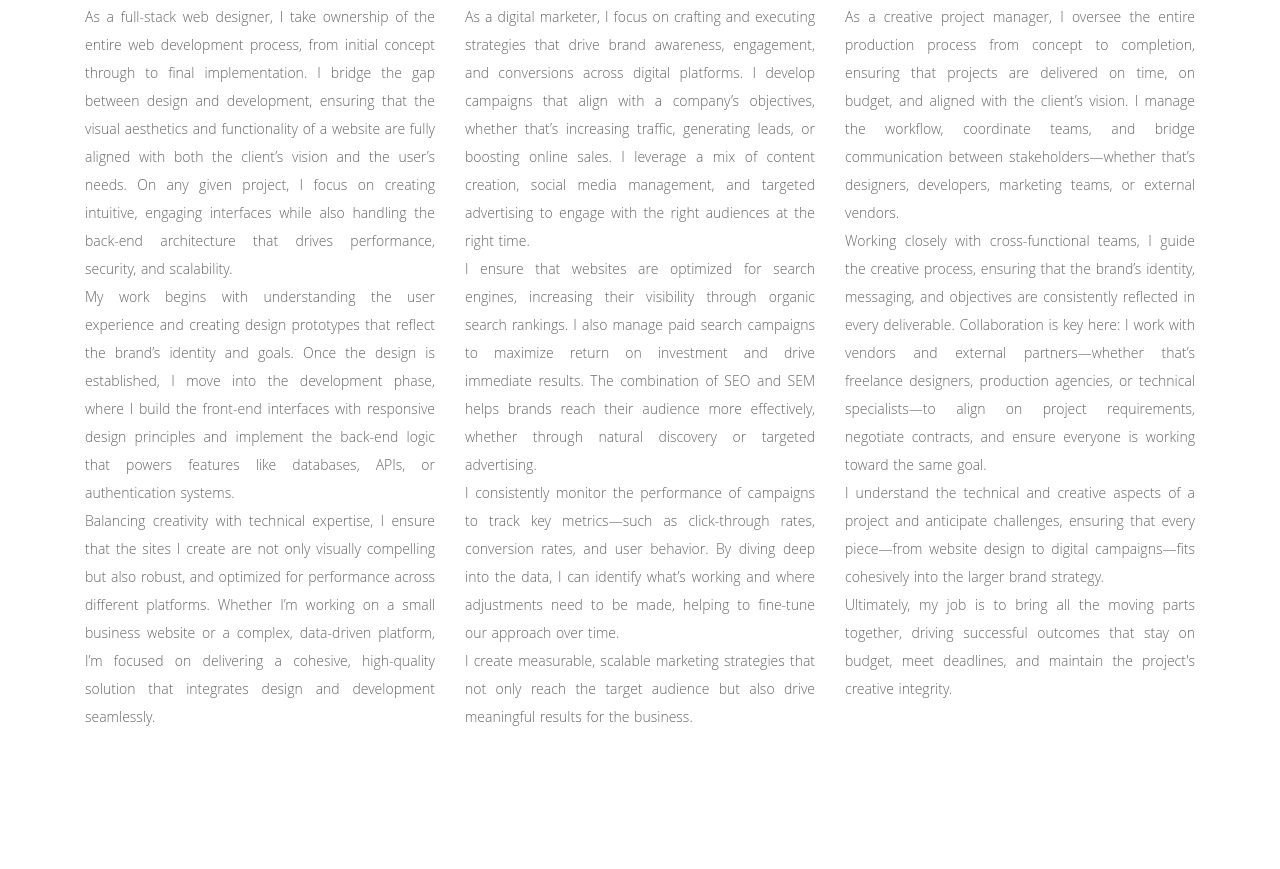
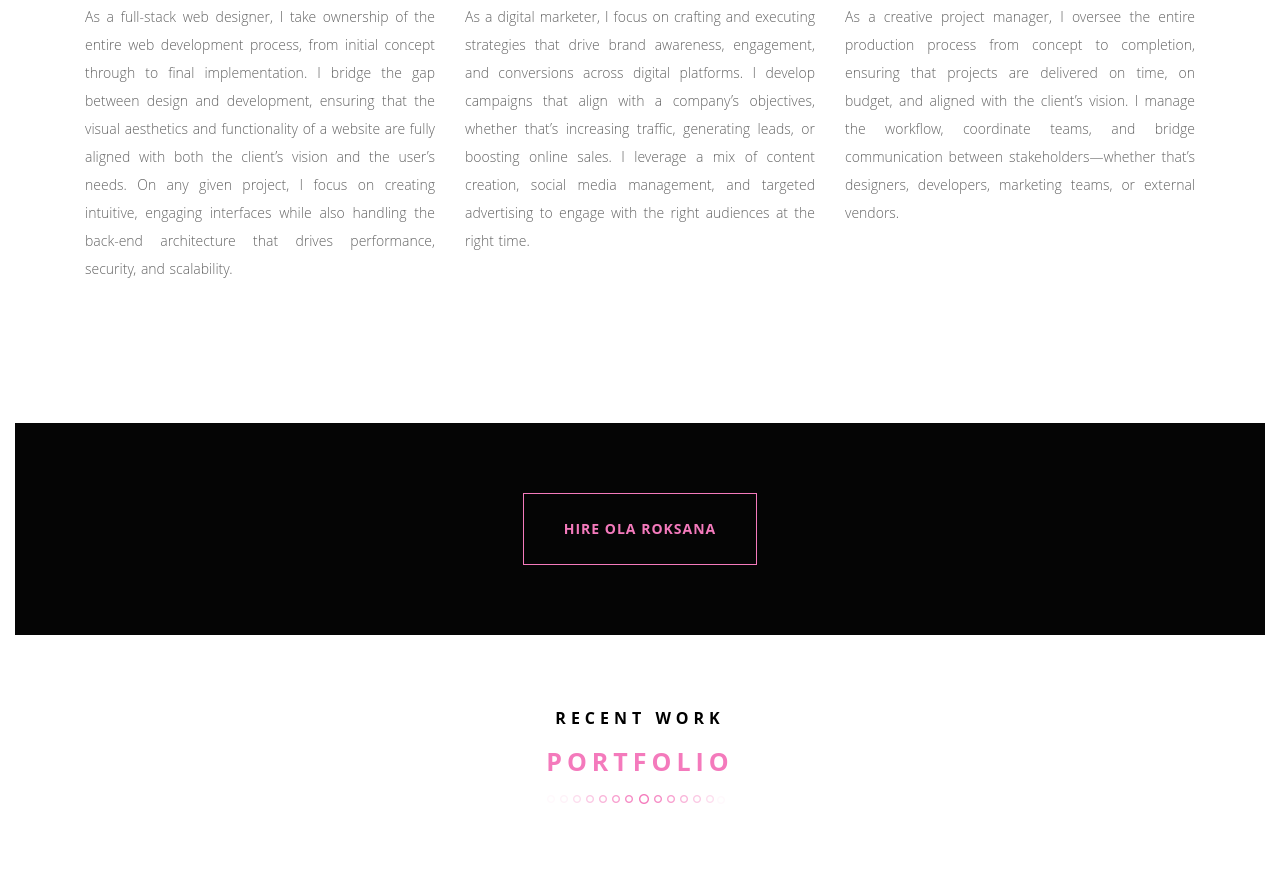
Before and after one commit to olaroks/portfolio, a plain HTML site: page index.html in a window 1280 px wide. Shown: the part 1708-2577 px from the top of the page. Drawn offline with nearby package versions, Linux system fonts and the light colour scheme; some packages are replaced by stand-ins of ours.

Commit message:
Update index.html

```diff
--- a/index.html
+++ b/index.html
@@ -137,10 +137,7 @@
                     </div>
                     <h2>Web Designer</h2><!-- Title -->
                     <p align="justify">As a full-stack web designer, I take ownership of the entire web development process, from initial concept through to final implementation. I bridge the gap between design and development, ensuring that the visual aesthetics and functionality of a website are fully aligned with both the client’s vision and the user’s needs. On any given project, I focus on creating intuitive, engaging interfaces while also handling the back-end architecture that drives performance, security, and scalability.</p>
-
-                    <p align="justify">My work begins with understanding the user experience and creating design prototypes that reflect the brand’s identity and goals. Once the design is established, I move into the development phase, where I build the front-end interfaces with responsive design principles and implement the back-end logic that powers features like databases, APIs, or authentication systems.</p>
-
-                    <p align="justify">Balancing creativity with technical expertise, I ensure that the sites I create are not only visually compelling but also robust, and optimized for performance across different platforms. Whether I’m working on a small business website or a complex, data-driven platform, I’m focused on delivering a cohesive, high-quality solution that integrates design and development seamlessly.</p><!-- Description -->
+<!-- Description -->
                   </div>
           <!-- Service Box 2 -->
                   <div class="col-md-4 wp2 item delay-03s">
@@ -149,12 +146,7 @@
                     </div>
                     <h2>Digital Marketer</h2><!-- Title -->
                     <p align="justify">As a digital marketer, I focus on crafting and executing strategies that drive brand awareness, engagement, and conversions across digital platforms. I develop campaigns that align with a company’s objectives, whether that’s increasing traffic, generating leads, or boosting online sales. I leverage a mix of content creation, social media management, and targeted advertising to engage with the right audiences at the right time.</p>
-
-                    <p align="justify">I ensure that websites are optimized for search engines, increasing their visibility through organic search rankings. I also manage paid search campaigns to maximize return on investment and drive immediate results. The combination of SEO and SEM helps brands reach their audience more effectively, whether through natural discovery or targeted advertising.</p>
-
-                    <p align="justify">I consistently monitor the performance of campaigns to track key metrics—such as click-through rates, conversion rates, and user behavior. By diving deep into the data, I can identify what’s working and where adjustments need to be made, helping to fine-tune our approach over time.</p>
-
-                    <p align="justify">I create measurable, scalable marketing strategies that not only reach the target audience but also drive meaningful results for the business.</p><!-- Description -->
+<!-- Description -->
                   </div>
           <!-- Service Box 3 -->
           <div class="col-md-4 wp2 item delay-06s">
@@ -163,12 +155,7 @@
             </div>
             <h2>Creative Project Manager</h2><!-- Title -->
             <p align="justify">As a creative project manager, I oversee the entire production process from concept to completion, ensuring that projects are delivered on time, on budget, and aligned with the client’s vision. I manage the workflow, coordinate teams, and bridge communication between stakeholders—whether that’s designers, developers, marketing teams, or external vendors. </p>
-
-            <p align="justify">Working closely with cross-functional teams, I guide the creative process, ensuring that the brand’s identity, messaging, and objectives are consistently reflected in every deliverable. Collaboration is key here: I work with vendors and external partners—whether that’s freelance designers, production agencies, or technical specialists—to align on project requirements, negotiate contracts, and ensure everyone is working toward the same goal. </p>
-
-            <p align="justify">I understand the technical and creative aspects of a project and anticipate challenges, ensuring that every piece—from website design to digital campaigns—fits cohesively into the larger brand strategy.</p>
-
-            <p align="justify">Ultimately, my job is to bring all the moving parts together, driving successful outcomes that stay on budget, meet deadlines, and maintain the project's creative integrity.</p><!-- Description -->
+<!-- Description -->
           </div>
                   <div class="clearfix"></div>
               </div>
```
